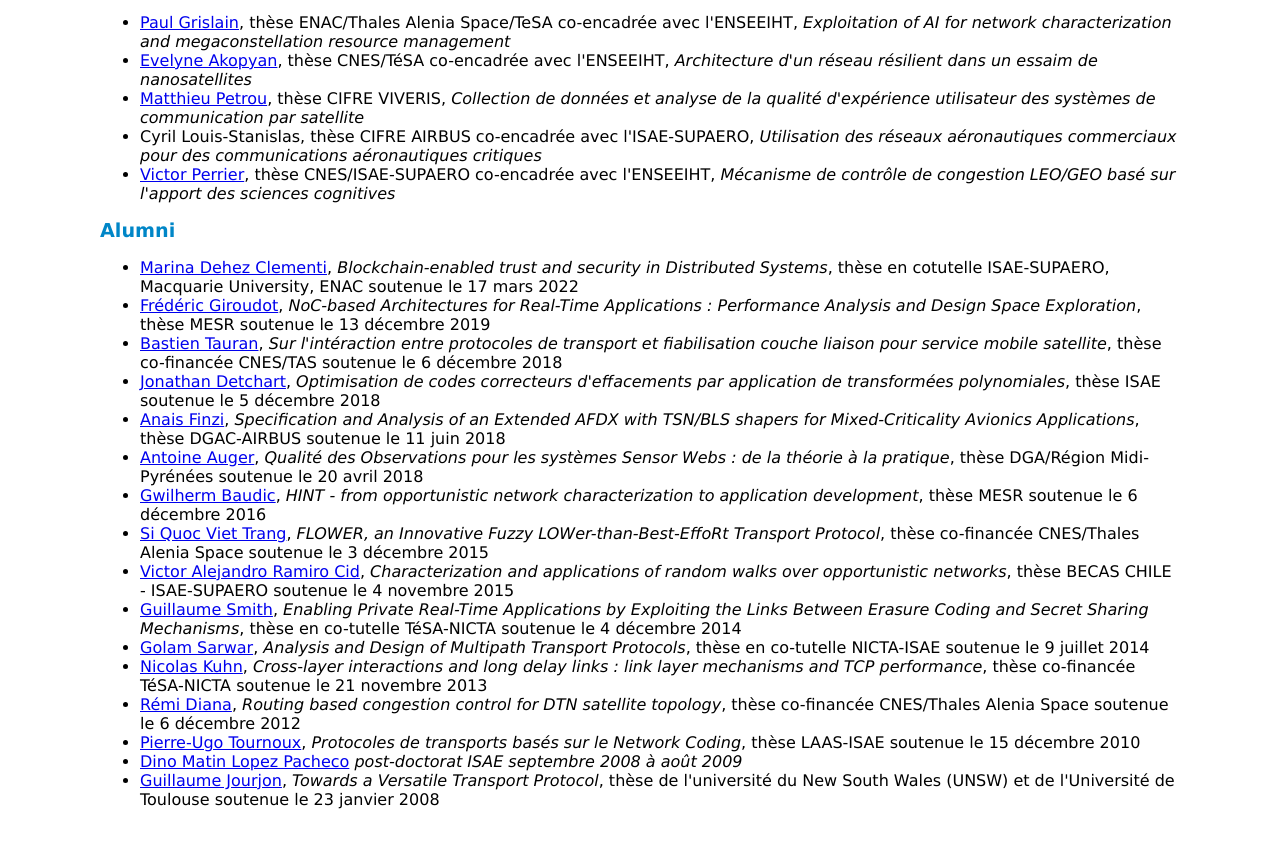
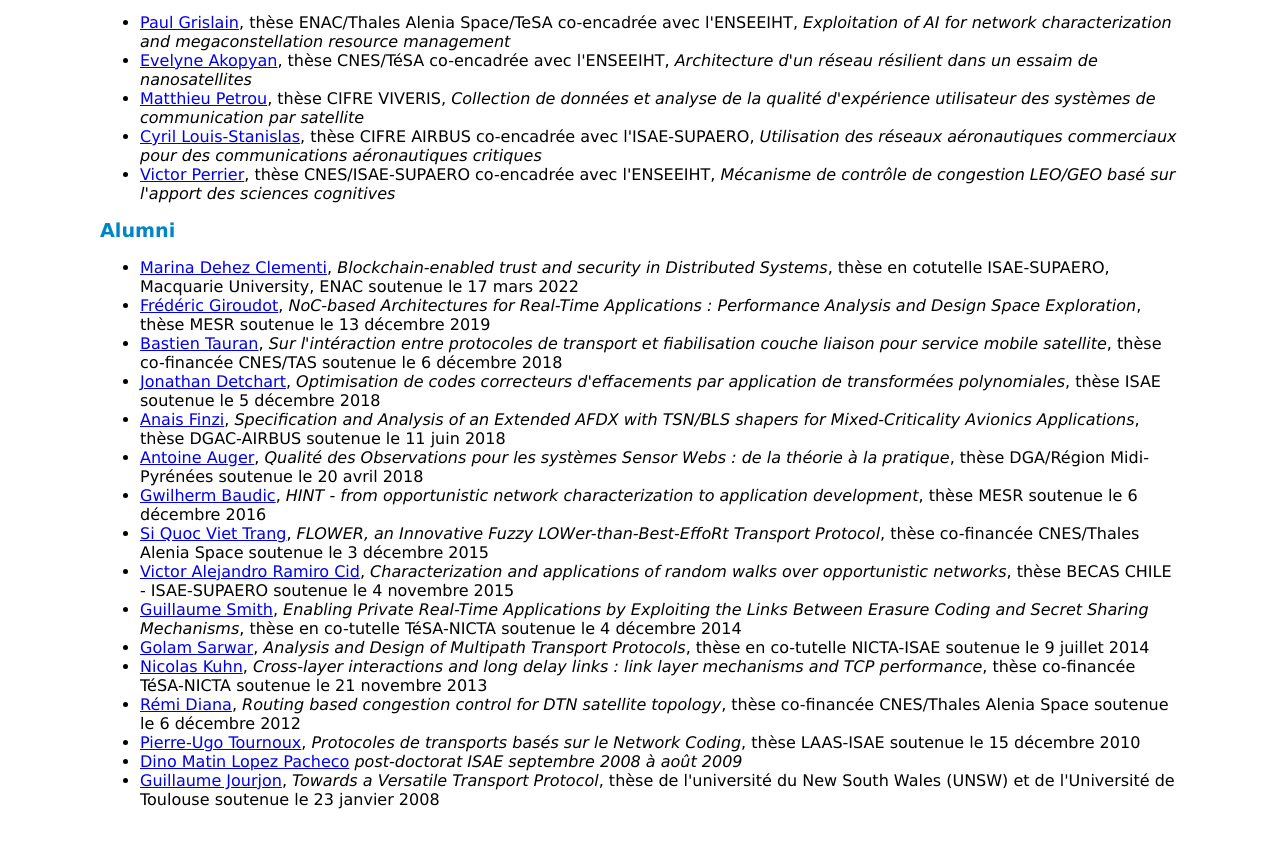
Before and after one commit to elochin/elochin.github.io, a plain HTML site: page index.html in a window 1280 px wide. Shown: the part 1302-2149 px from the top of the page. Drawn offline with Linux system fonts and the light colour scheme.

Commit message:
Update index.html

```diff
--- a/index.html
+++ b/index.html
@@ -85,7 +85,7 @@ This <a href="software.html">webpage</a> provides source codes, scripts and data
 <li><a href="https://www.linkedin.com/in/paul-grislain-1430191a2/?originalSubdomain=fr">Paul Grislain</a>, thèse ENAC/Thales Alenia Space/TeSA co-encadrée avec l'ENSEEIHT, <em>Exploitation of AI for network characterization and megaconstellation resource management</em></li>
 <li><a href="https://www.linkedin.com/in/evelyne-akopyan-788934125/?originalSubdomain=fr">Evelyne Akopyan</a>, thèse CNES/TéSA co-encadrée avec l'ENSEEIHT, <em>Architecture d'un réseau résilient dans un essaim de nanosatellites</em></li>
 <li><a href="https://www.linkedin.com/in/matthieu-petrou-17422570/">Matthieu Petrou</a>, thèse CIFRE VIVERIS, <em>Collection de données et analyse de la qualité d'expérience utilisateur des systèmes de communication par satellite</em></li>
-<li>Cyril Louis-Stanislas, thèse CIFRE AIRBUS co-encadrée avec l'ISAE-SUPAERO, <em>Utilisation des réseaux aéronautiques commerciaux pour des communications aéronautiques critiques</em></li>
+<li><a href="https://www.linkedin.com/in/cyril-louis-stanislas-b7b823265/?locale=en_US">Cyril Louis-Stanislas</a>, thèse CIFRE AIRBUS co-encadrée avec l'ISAE-SUPAERO, <em>Utilisation des réseaux aéronautiques commerciaux pour des communications aéronautiques critiques</em></li>
 <li><a href="https://deepai.org/profile/victor-perrier">Victor Perrier</a>, thèse CNES/ISAE-SUPAERO co-encadrée avec l'ENSEEIHT, <em>Mécanisme de contrôle de congestion LEO/GEO basé sur l'apport des sciences cognitives</em></li>
 </ul>
 
```
